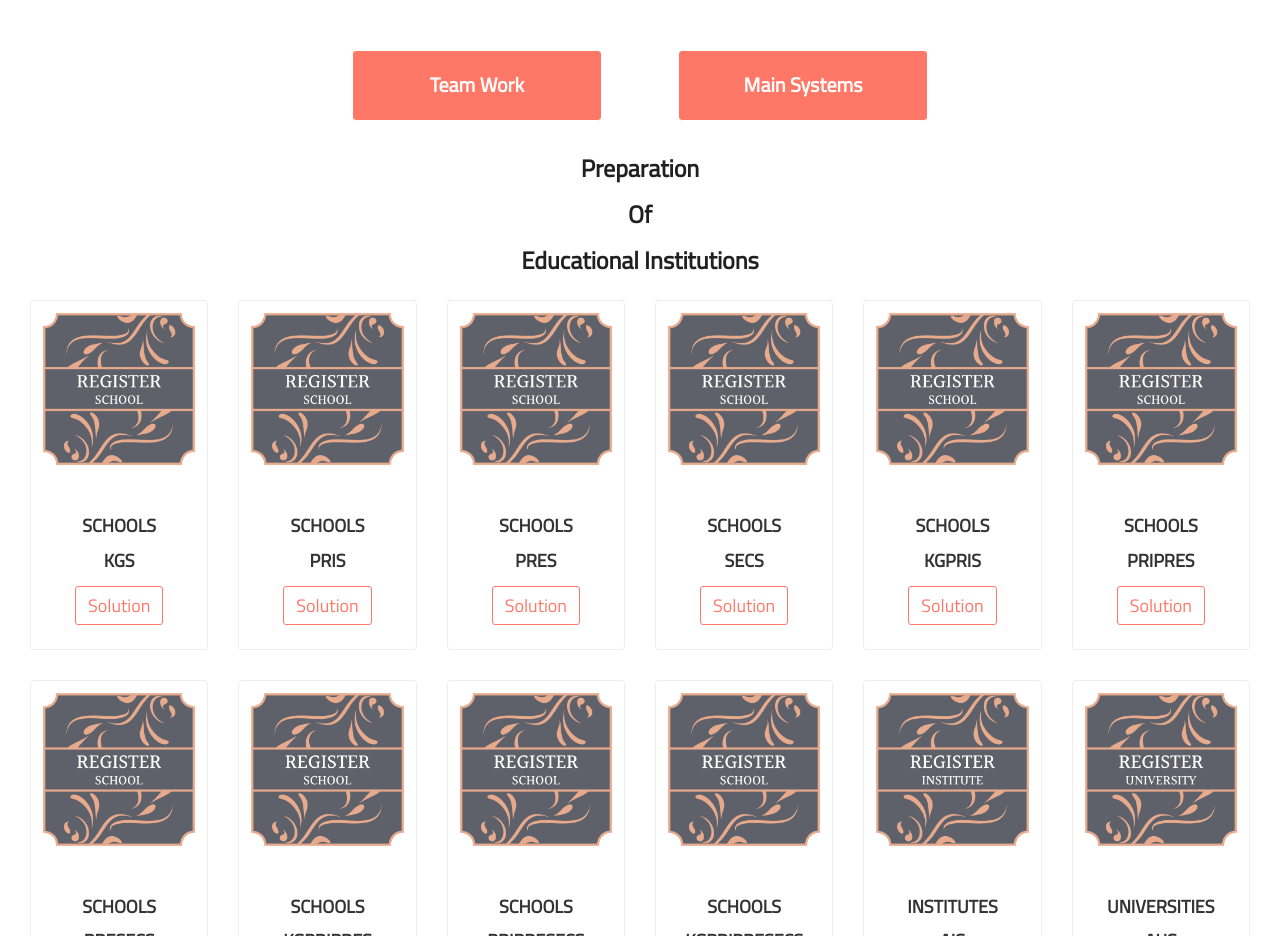
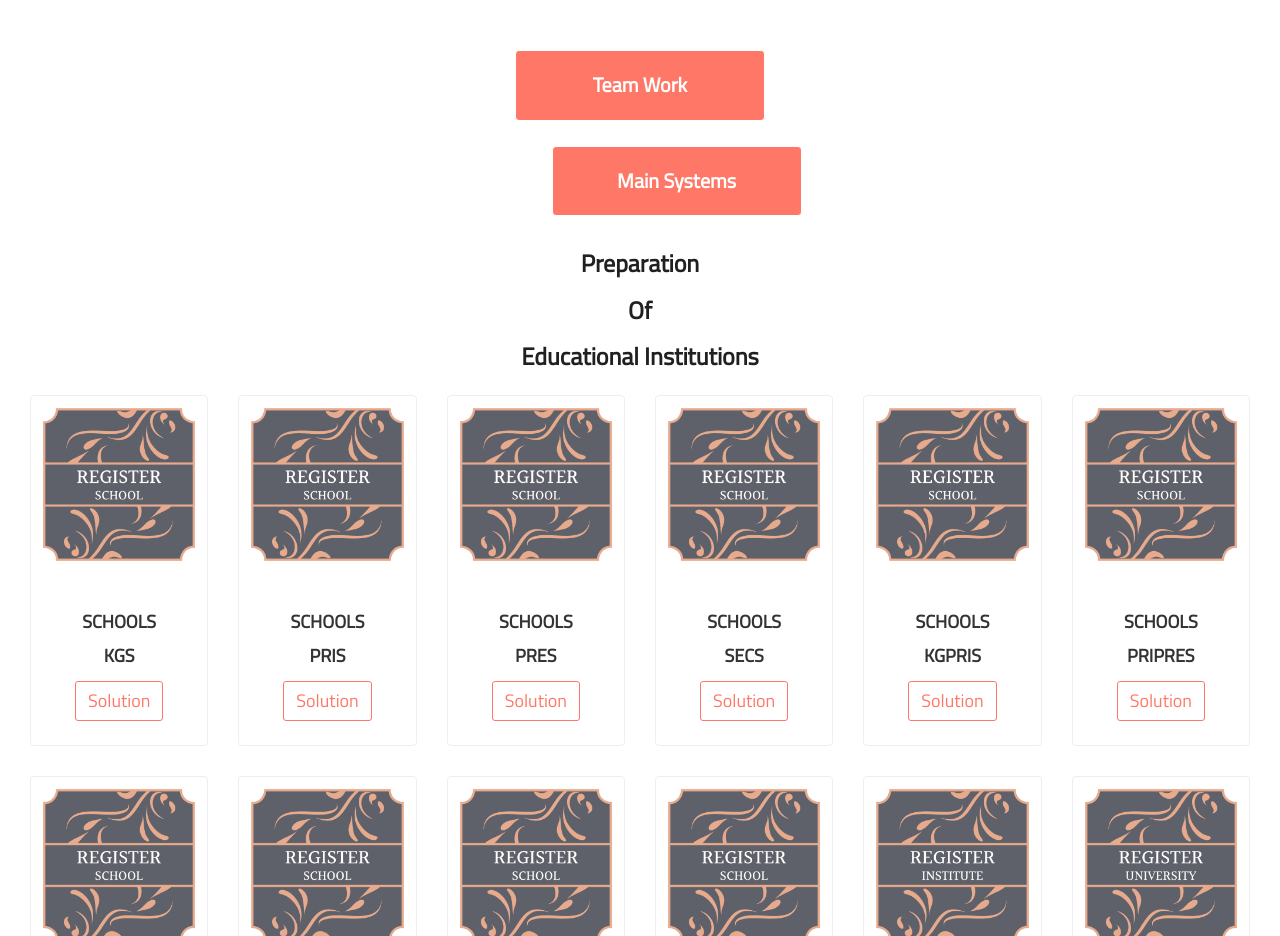
Before and after one commit to softwarepioneers/ibrahim8, a plain HTML site: page engineer.html in a window 1280 px wide. Shown: the part 900-1836 px from the top of the page. Drawn offline with Linux system fonts and the light colour scheme.

Commit message:
asasa
asasas

```diff
--- a/engineer.html
+++ b/engineer.html
@@ -300,13 +300,19 @@
                     <a href="team.html"  class="btn btn-info custom-btn-main">
                         Team Work
                     </a>
+                </div>
+            </div>
+        </div>
+
+	      <div class="row">
+            <div class="col-xs-12">
+                <div class="text-center">
                    <a href="projects.html" class="btn btn-info custom-btn-main hidden-xs hidden-sm">
                         Main Systems
                     </a>
                 </div>
             </div>
         </div>
-
 
 
 
```
